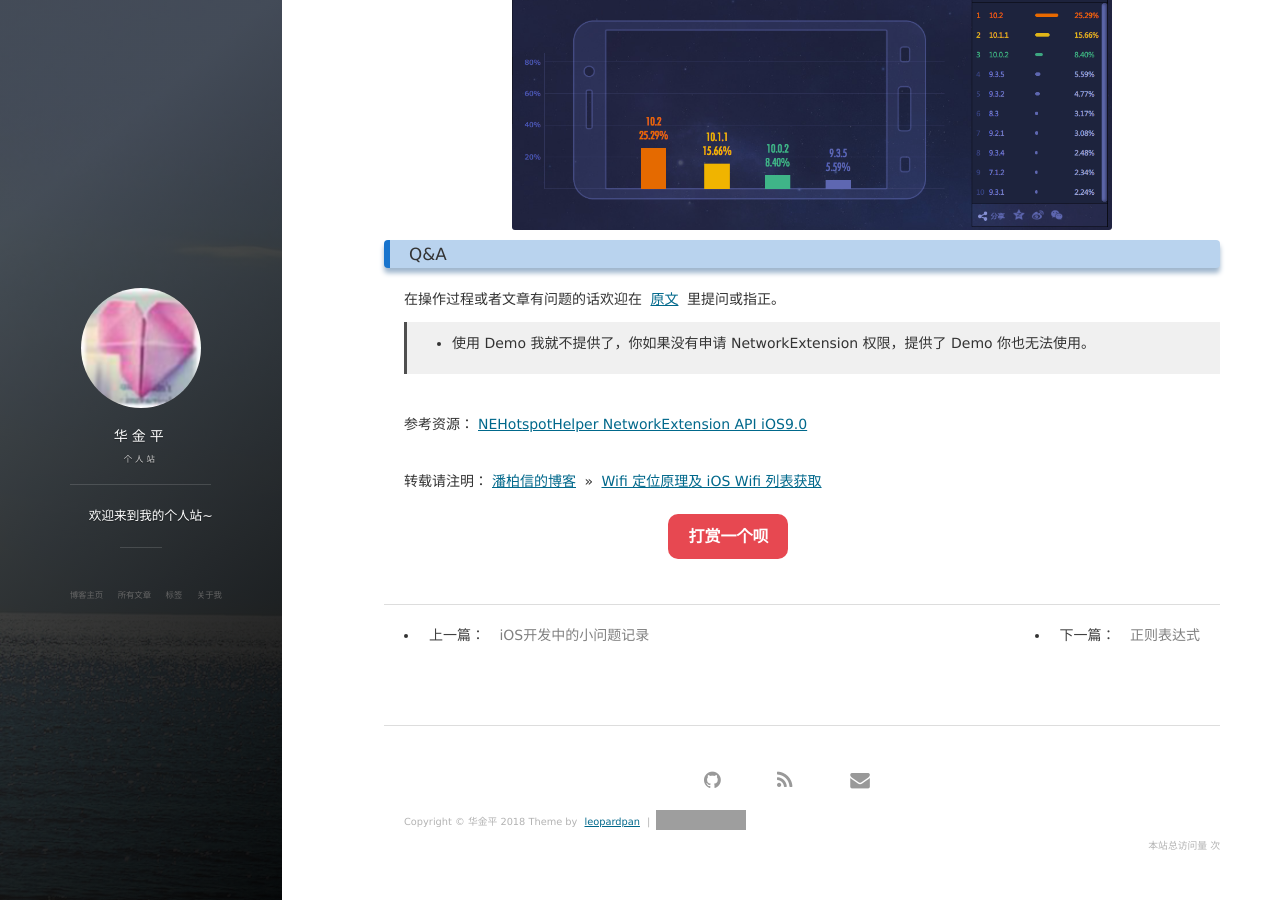
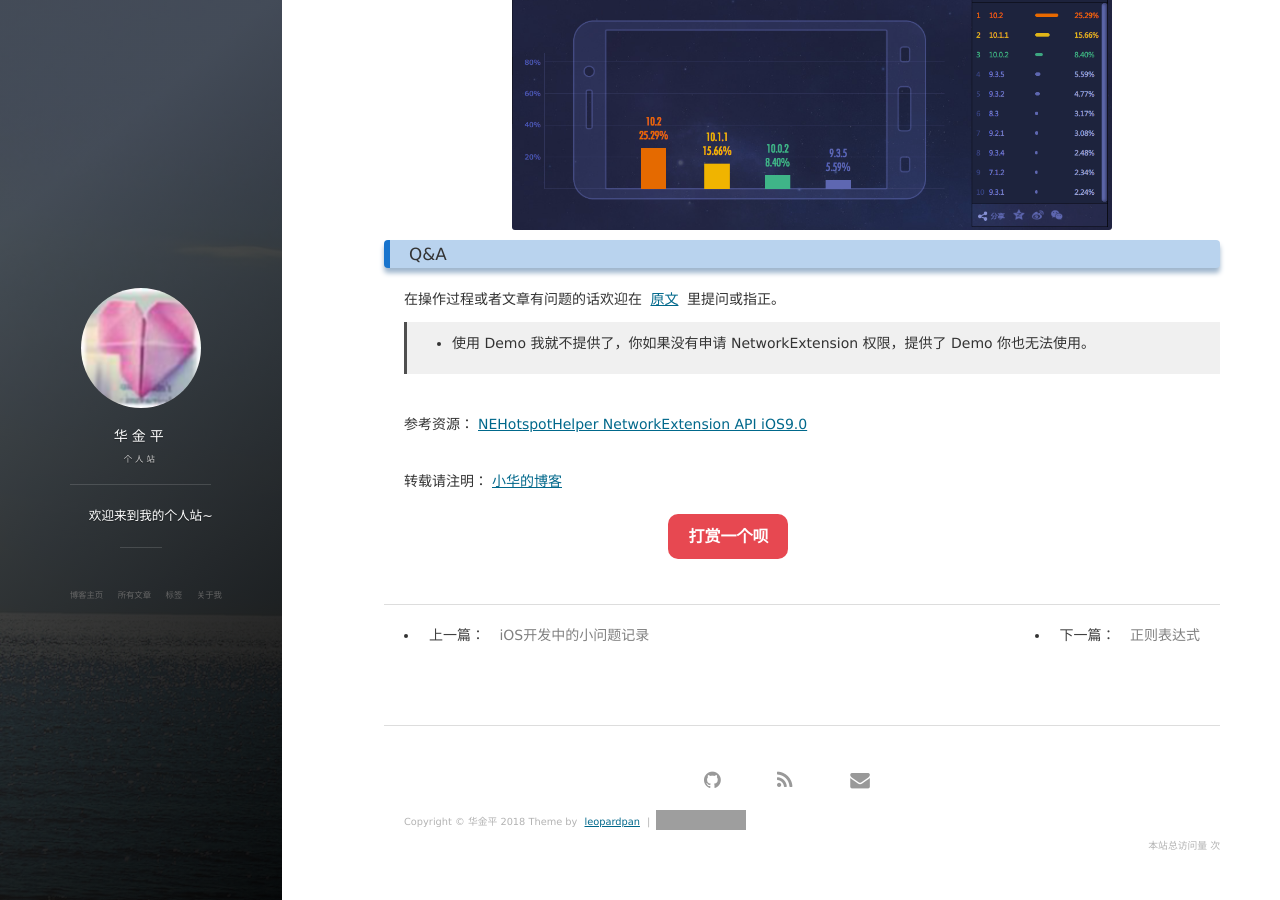
Before and after one commit to huajinping/huajinping.github.io, a Jekyll site: the page built from _posts/2017-01-03-iOS_Wifilist.md, in a window 1280 px wide and 900 px high, scrolled down 4194 px. Built offline with Jekyll 4.4.1, drawn with Linux system fonts in a browser that asks for light colours; nearby versions of some CDN libraries; comment, search, counter and statistics services are not loaded; grey boxes are pictures that could not be loaded.

Commit message:
Update 2017-01-03-iOS_Wifilist.md

```diff
--- a/_posts/2017-01-03-iOS_Wifilist.md
+++ b/_posts/2017-01-03-iOS_Wifilist.md
@@ -152,4 +152,4 @@ NEHotspotNetwork 里有如下信息：
 参考资源：[NEHotspotHelper NetworkExtension API iOS9.0](http://stackoverflow.com/questions/31704292/nehotspothelper-networkextension-api-ios9-0)
 
 <br>
-转载请注明：[潘柏信的博客](http://baixin) » [Wifi 定位原理及 iOS Wifi 列表获取](http://baixin.io/2017/01/iOS_Wifilist/)
+转载请注明：[小华的博客](http://huajinping.cf)
```
